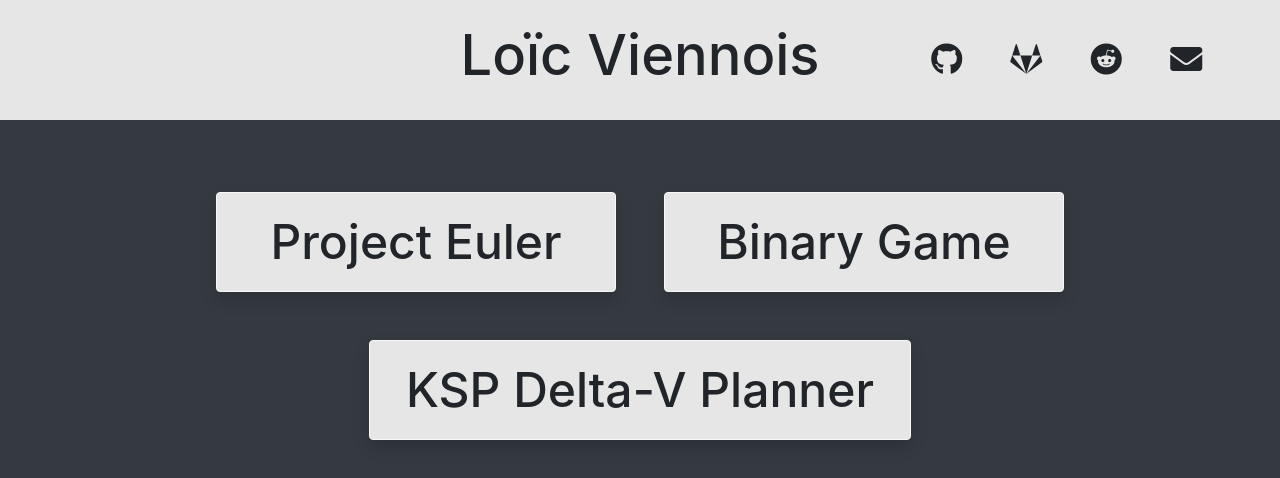
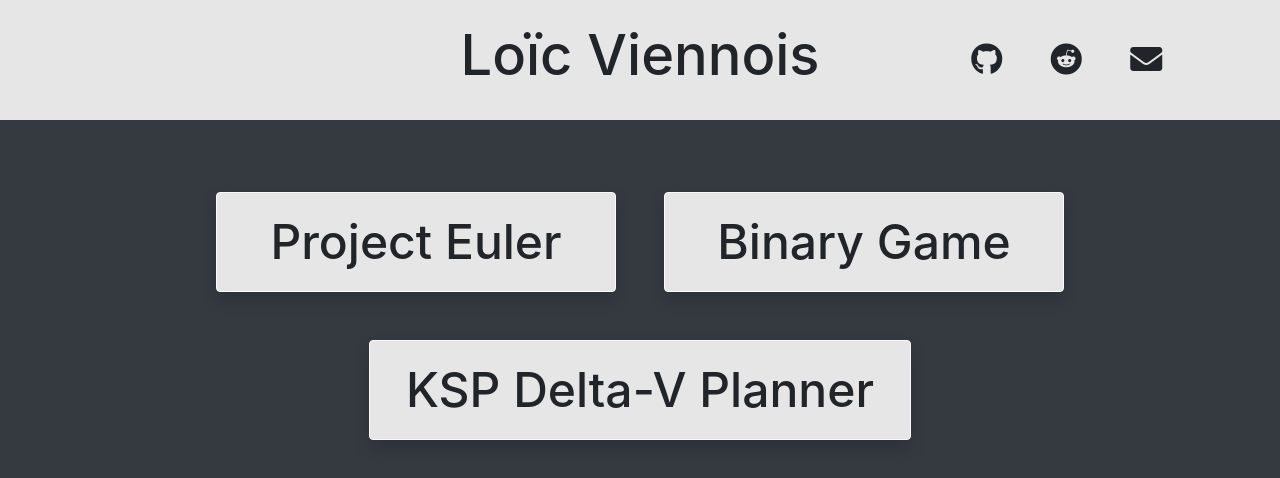
Before and after one commit to LoicViennois/loicviennois.com, a plain HTML site: page src/index.html in a window 1280 px wide. Drawn offline with nearby package versions, Linux system fonts and the light colour scheme.

Commit message:
remove gitlab link

```diff
--- a/src/index.html
+++ b/src/index.html
@@ -39,9 +39,6 @@
       <a href="https://github.com/LoicViennois"><i class="fab fa-2x fa-github"></i></a>
     </div>
     <div class="px-4">
-      <a href="https://gitlab.com/LoicViennois"><i class="fab fa-2x fa-gitlab"></i></a>
-    </div>
-    <div class="px-4">
       <a href="https://www.reddit.com/user/LoicViennois"><i class="fab fa-2x fa-reddit"></i></a>
     </div>
     <div class="px-4">
```
